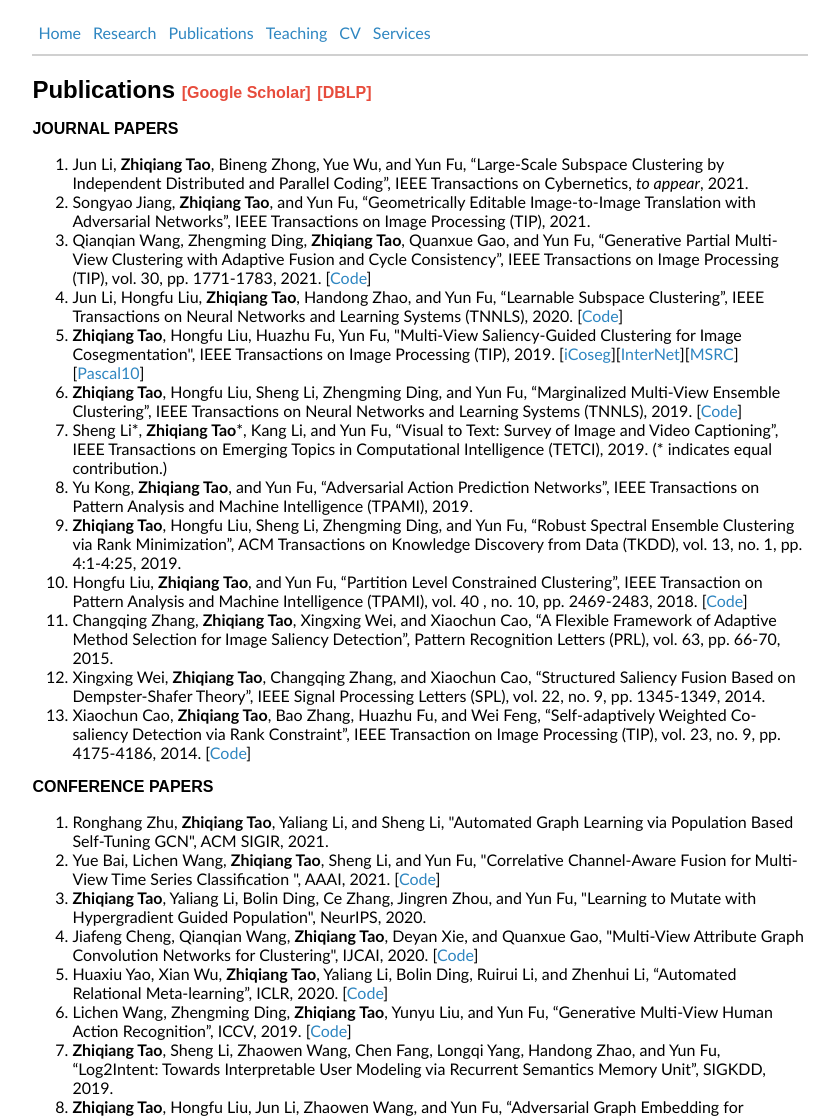
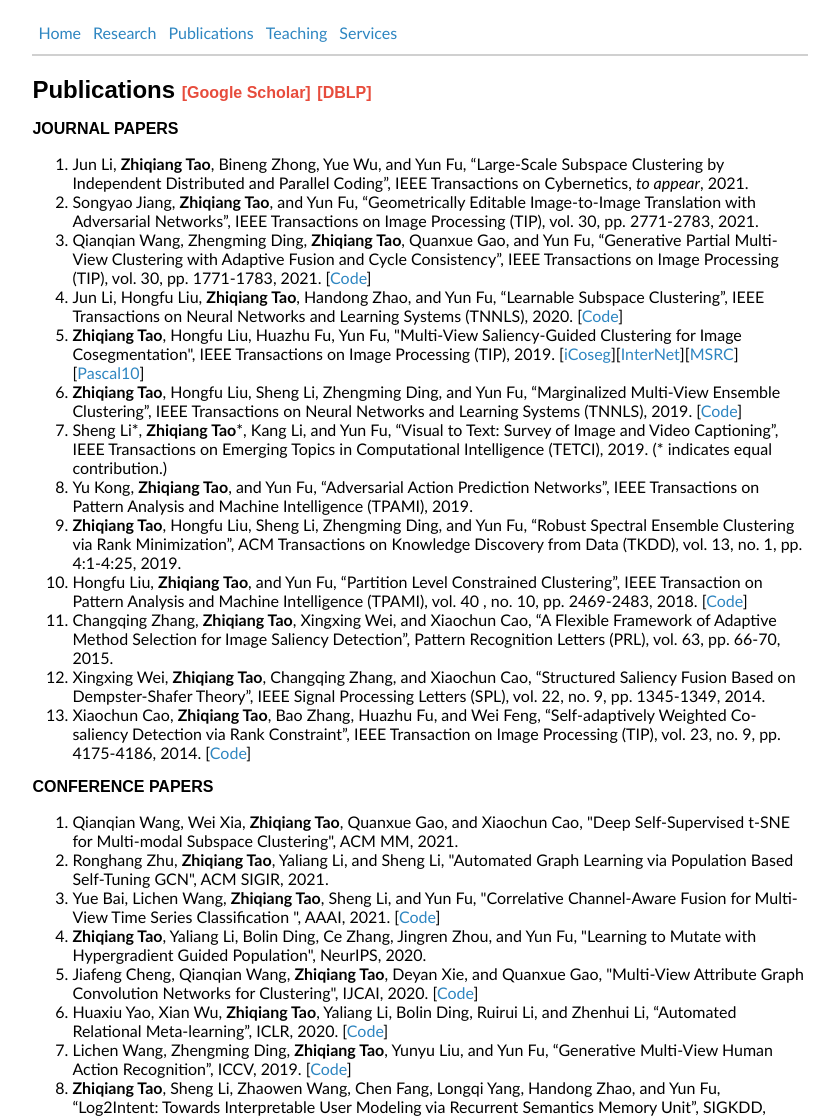
Before and after one commit to ztao1989/ztao1989.github.io, a plain HTML site: page publications.html in a window 1280 px wide. Shown: the top 1119 px of the page, without its empty margins (220-1059 px from the left). Drawn offline with Linux system fonts and the light colour scheme.

Commit message:
remove CV

```diff
--- a/publications.html
+++ b/publications.html
@@ -22,7 +22,7 @@
 <td><a href="research.html">Research</a></td>
 <td><a href="publications.html">Publications</a></td>
 <td><a href="teaching.html">Teaching</a></td>
-<td><a href="CV/CV_ZTAO.pdf">CV</a></td>
+<!-- <td><a href="CV/CV_ZTAO.pdf">CV</a></td> -->
 <td><a href="services.html">Services</a></td>
 </tr>
 </tbody>
@@ -47,7 +47,7 @@ Jun Li, <strong>Zhiqiang Tao</strong>, Bineng Zhong, Yue Wu, and Yun Fu, “Larg
 </li>
 
 <li>
-Songyao Jiang, <strong>Zhiqiang Tao</strong>, and Yun Fu, “Geometrically Editable Image-to-Image Translation with Adversarial Networks”, IEEE Transactions on Image Processing (TIP), 2021.
+Songyao Jiang, <strong>Zhiqiang Tao</strong>, and Yun Fu, “Geometrically Editable Image-to-Image Translation with Adversarial Networks”, IEEE Transactions on Image Processing (TIP), vol. 30, pp. 2771-2783, 2021.
 </li>
 
 <li>
@@ -116,6 +116,10 @@ IEEE Transaction on Image Processing (TIP), vol. 23, no. 9, pp. 4175-4186, 2014.
 <p></p>
 <h4>CONFERENCE PAPERS</h4>
 <ol>
+
+<li>
+	Qianqian Wang, Wei Xia, <strong>Zhiqiang Tao</strong>, Quanxue Gao, and Xiaochun Cao, "Deep Self-Supervised t-SNE for Multi-modal Subspace Clustering", ACM MM, 2021.
+</li>
 
 <li>
 	Ronghang Zhu, <strong>Zhiqiang Tao</strong>, Yaliang Li, and Sheng Li, "Automated Graph Learning via Population Based Self-Tuning GCN", ACM SIGIR, 2021.
```
Also changed, not shown: index.html (+2 -2 lines), news.html (+2 -1 lines), research.html (+1 -1 lines), services.html (+1 -1 lines), teaching.html (+1 -1 lines).
